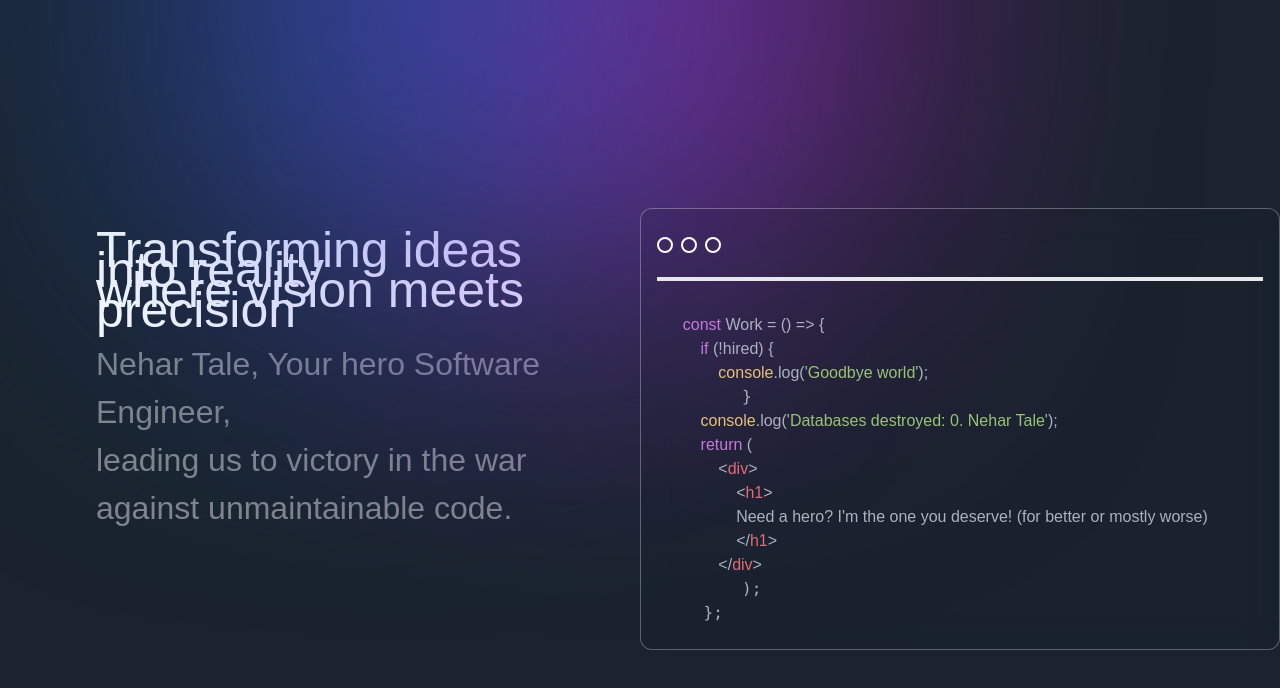
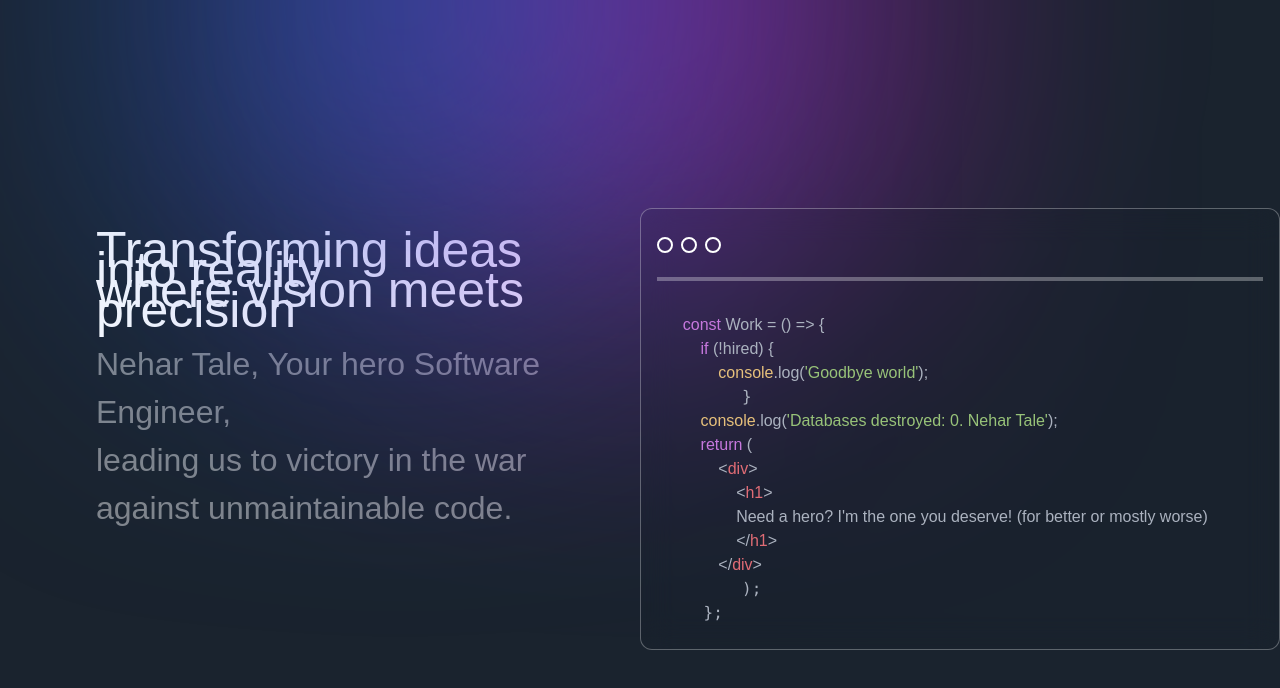
Before and after one commit to xDeFc0nx/portfoilo, a React (Vite) app in the folder client/: page / in a window 1280 px wide. Shown: the top 688 px of the page. Built offline with nearby package versions, Linux system fonts and the light colour scheme.

Commit message:
fix: added a line below buttons

```diff
--- a/client/src/Components/hero/index.tsx
+++ b/client/src/Components/hero/index.tsx
@@ -46,7 +46,7 @@ function index() {
                 <div className="w-4 h-4 rounded-full border-2 border-white	"></div>
               </div>
             </div>
-            <div className="w-full h-1 border-2 bg-white	"></div>
+            <div className="w-full h-[1] border-2  border-white/30 	"></div>
             <SyntaxHighlighter
               language="javascript"
               style={atomOneDark}
```
